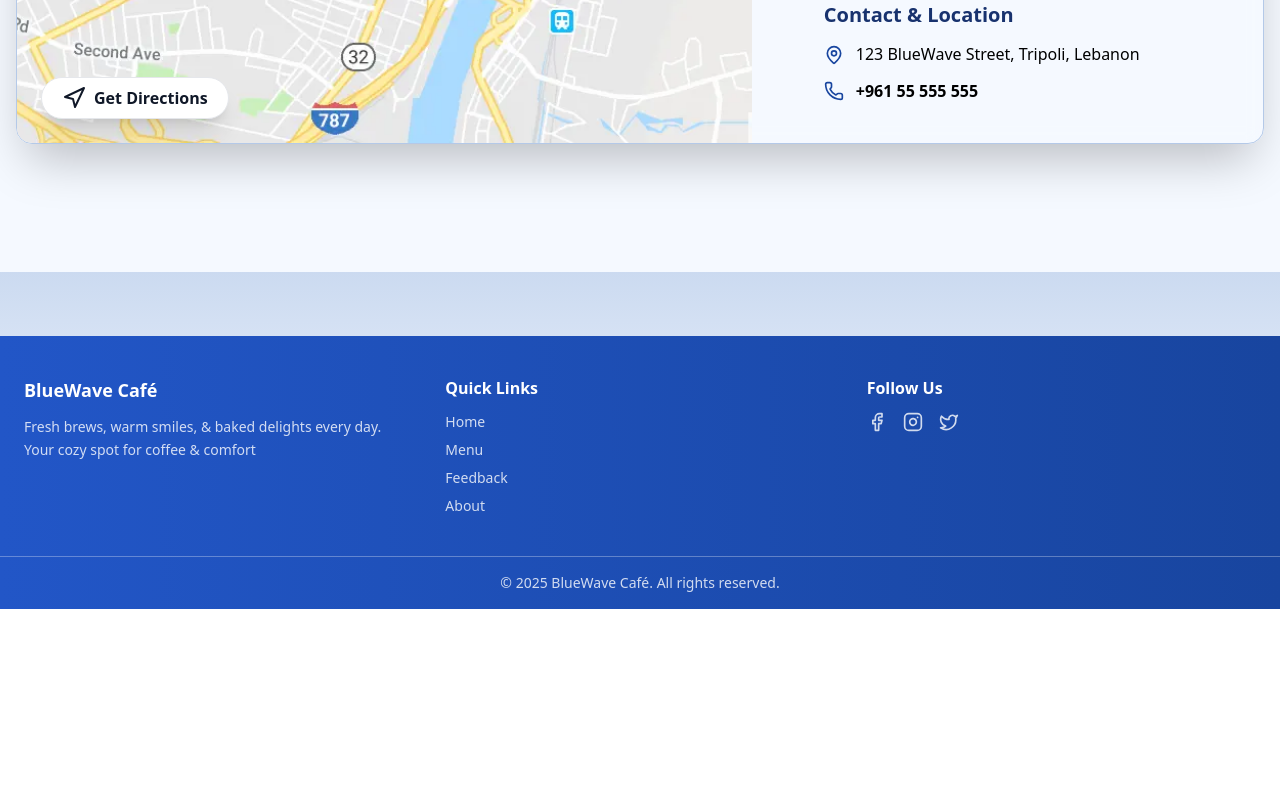
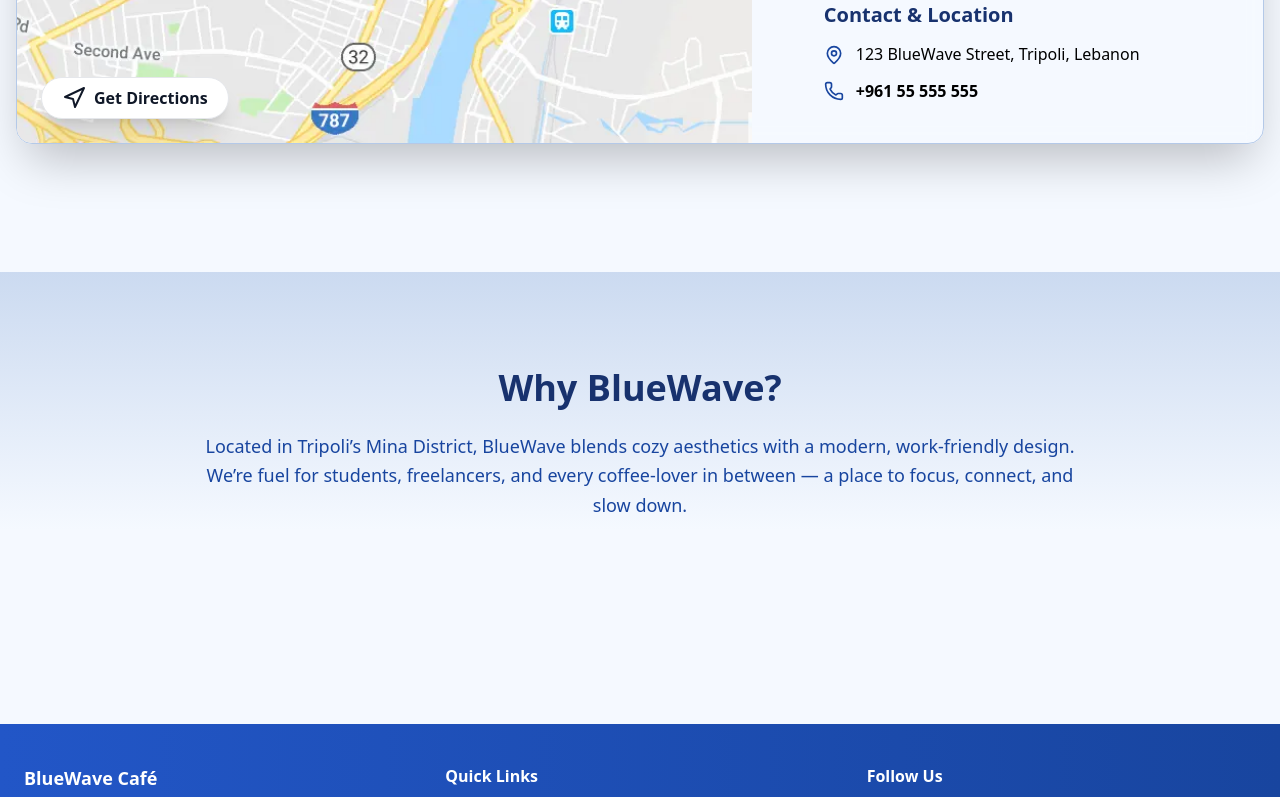
Before and after one commit to chko0/bluewave-cafe, a React (Vite) app: page / in a window 1280 px wide. Shown: the part 3070-3867 px from the top of the page. Before the commit the page ends 3679 px from the top, so only its background shows below. Built offline with nearby package versions, Linux system fonts and the light colour scheme.

Commit message:
feat(homepage): Implement WhyBluewaveSection.jsx

```diff
--- /dev/null
+++ b/src/components/home/WhyBluewaveSection.jsx
@@ -0,0 +1,36 @@
+import { useTheme } from "/src/context/ThemeContext";
+
+export default function WhyBluewaveSection() {
+  const { colors } = useTheme();
+
+  return (
+    <section className="py-24 px-4">
+      <div className="max-w-4xl mx-auto text-center">
+        {/* Title */}
+        <h2
+          className="text-3xl md:text-4xl font-extrabold mb-6"
+          style={{ color: colors.primary900 }}
+        >
+          Why BlueWave?
+        </h2>
+
+        {/* Body */}
+        <p
+          className="text-base md:text-lg leading-relaxed"
+          style={{ color: colors.primary700 }}
+        >
+          Located in Tripoli’s Mina District, BlueWave blends cozy aesthetics
+          with a modern, work-friendly design. We’re fuel for students,
+          freelancers, and every coffee-lover in between — a place to focus,
+          connect, and slow down.
+        </p>
+
+        {/* Subtle divider */}
+        <div
+          className="mt-10 mx-auto w-24 h-1 rounded-full"
+          style={{ backgroundColor: colors.primary200 }}
+        />
+      </div>
+    </section>
+  );
+}
--- a/src/pages/HomePage.jsx
+++ b/src/pages/HomePage.jsx
@@ -3,6 +3,7 @@ import HeroSection from "../components/home/HeroSection";
 import LocationSection from "../components/home/LocationSection";
 import SpecialtyItemsSection from "../components/home/SpecialtyItemsSection";
 import TestimonialsSection from "../components/home/TestimonialsSection";
+import WhyBluewaveSection from "../components/home/WhyBluewaveSection";
 
 export default function HomePage() {
   return (
@@ -12,6 +13,7 @@ export default function HomePage() {
       <SpecialtyItemsSection />
       <TestimonialsSection />
       <LocationSection />
+      <WhyBluewaveSection />
     </section>
   );
 }
```
